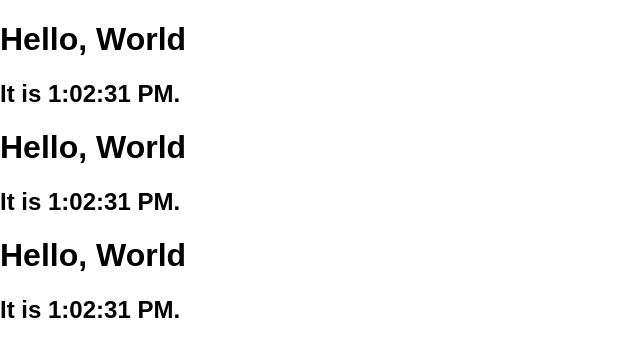
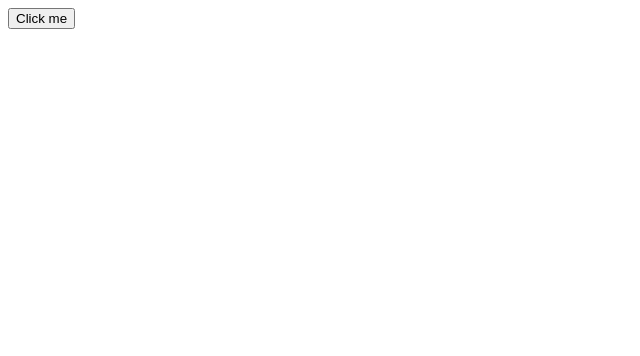
Before and after one commit to jtwp470/my-programming-learning-book, a React (Create React App) app in the folder javascript/tutorial-react/: page / in a window 1280 px wide. Shown: the top 356 px of the page, without its empty margins (0-640 px from the left). Built offline with nearby package versions, Linux system fonts and the light colour scheme.

Commit message:
Handling Events

```diff
--- a/javascript/tutorial-react/src/index.js
+++ b/javascript/tutorial-react/src/index.js
@@ -1,55 +1,45 @@
 import React from 'react';
 import ReactDOM from 'react-dom';
-import './index.css';
 
-function FormattedDate(props) {
-  return <h2>It is {props.date.toLocaleTimeString()}.</h2>;
-}
-
-class Clock extends React.Component {
+class Toggle extends React.Component {
   constructor(props) {
     super(props);
-    this.state = {date: new Date()};
+    this.state = {isToggleOn: true};
+
+    // This binding is necessary to make `this` work in the callback
+    this.handleClick = this.handleClick.bind(this);
   }
 
-  componentDidMount() {
-    this.timerID = setInterval(
-      () => this.tick(),
-      1000
-    );
-  }
-
-  componentWillUnmount() {
-    clearInterval(this.timerID);
-  }
-
-  tick() {
-    this.setState({
-      date: new Date()
-    });
+  handleClick() {
+    this.setState(prevState => ({
+      isToggleOn: !prevState.isToggleOn
+    }));
   }
 
   render() {
     return (
-      <div>
-        <h1>Hello, World</h1>
-        <FormattedDate date={this.state.date} />
-      </div>
+      <button onClick={this.handleClick}>
+        {this.state.isToggleOn ? 'ON' : 'OFF'}
+      </button>
     );
   }
 }
 
-function App() {
-  return (
-    <div>
-      <Clock />
-      <Clock />
-      <Clock />
-    </div>
-  );
+class LoggingButton extends React.Component {
+  handleClick = () => {
+    console.log('this is:', this);
+  }
+
+  render() {
+    return (
+      <button onClick={(e) => this.handleClick(e)}>
+        Click me
+      </button>
+    );
+  }
 }
 
 ReactDOM.render(
-  <App />,
+  <LoggingButton />,
   document.getElementById('root')
 );
```
